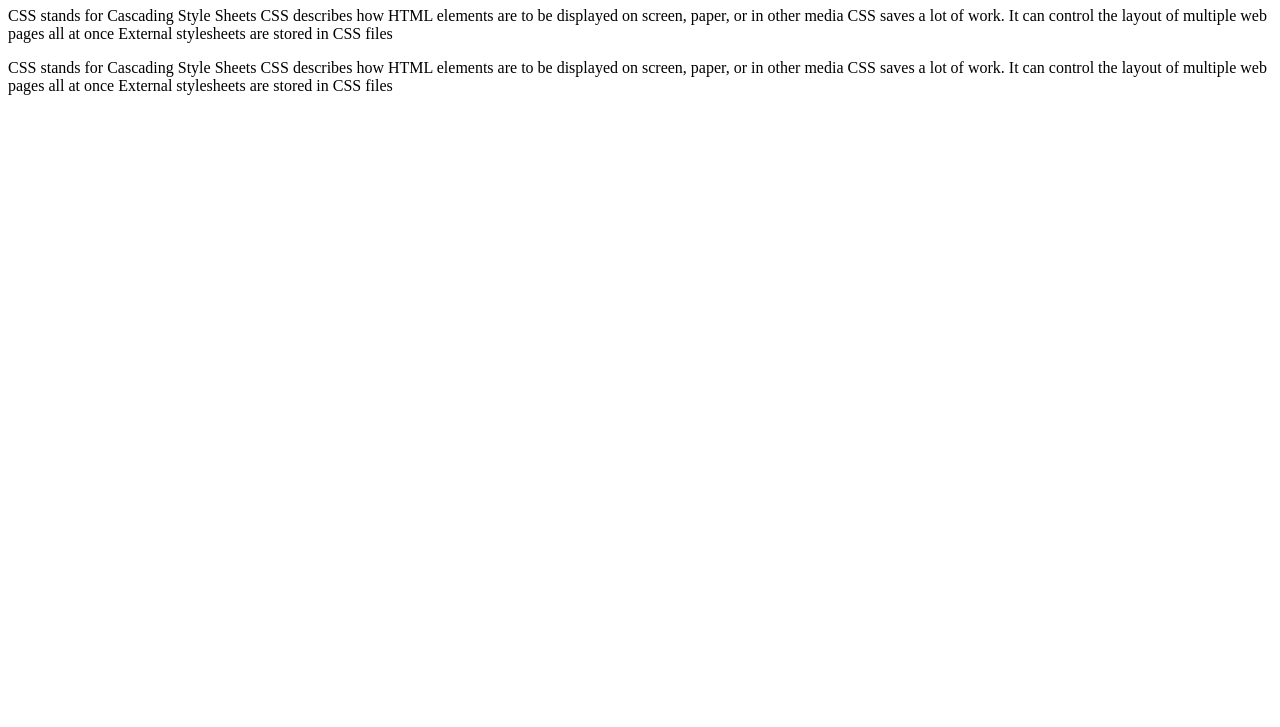
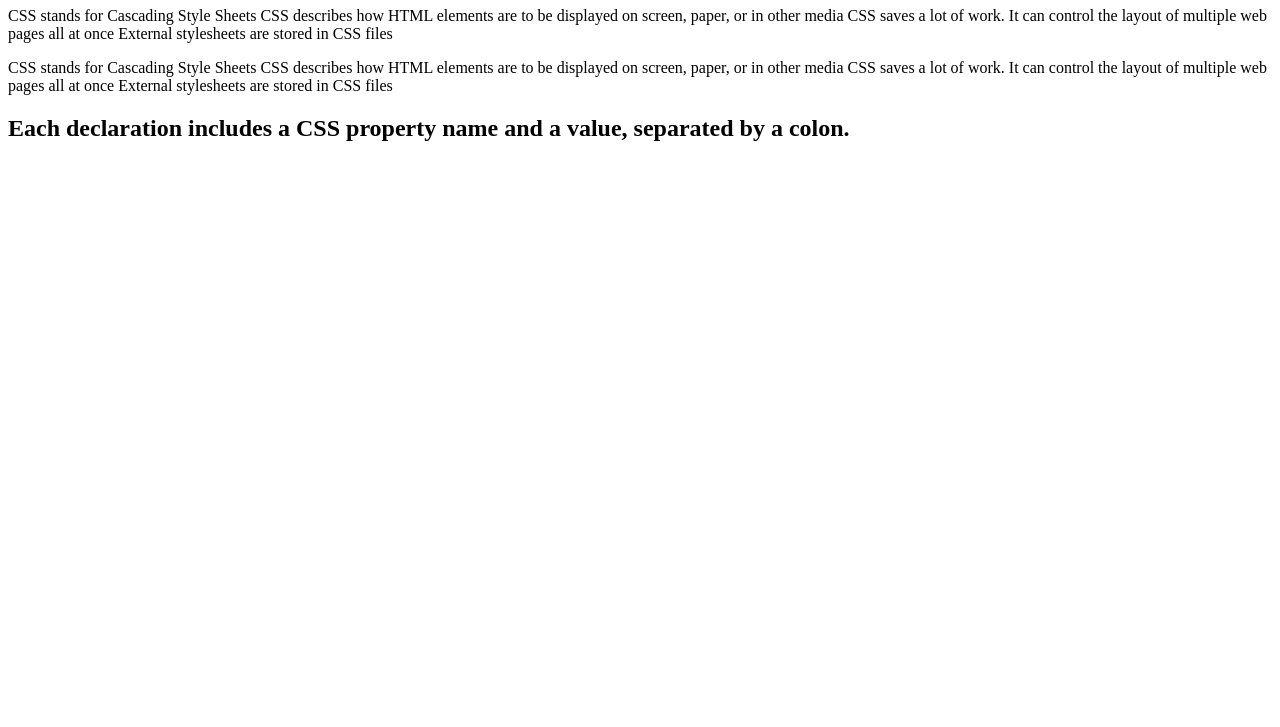
Before and after one commit to Nishatmoni/second-repo, a plain HTML site: page index.html in a window 1280 px wide. Shown: the part 73-800 px from the top of the page. Drawn offline with Linux system fonts and the light colour scheme.

Commit message:
Css code

```diff
--- a/index.html
+++ b/index.html
@@ -17,5 +17,7 @@
             CSS describes how HTML elements are to be displayed on screen, paper, or in other media
             CSS saves a lot of work. It can control the layout of multiple web pages all at once
             External stylesheets are stored in CSS files</p>
+
+            <h2>Each declaration includes a CSS property name and a value, separated by a colon.</h2>
 </body>
 </html>
```
